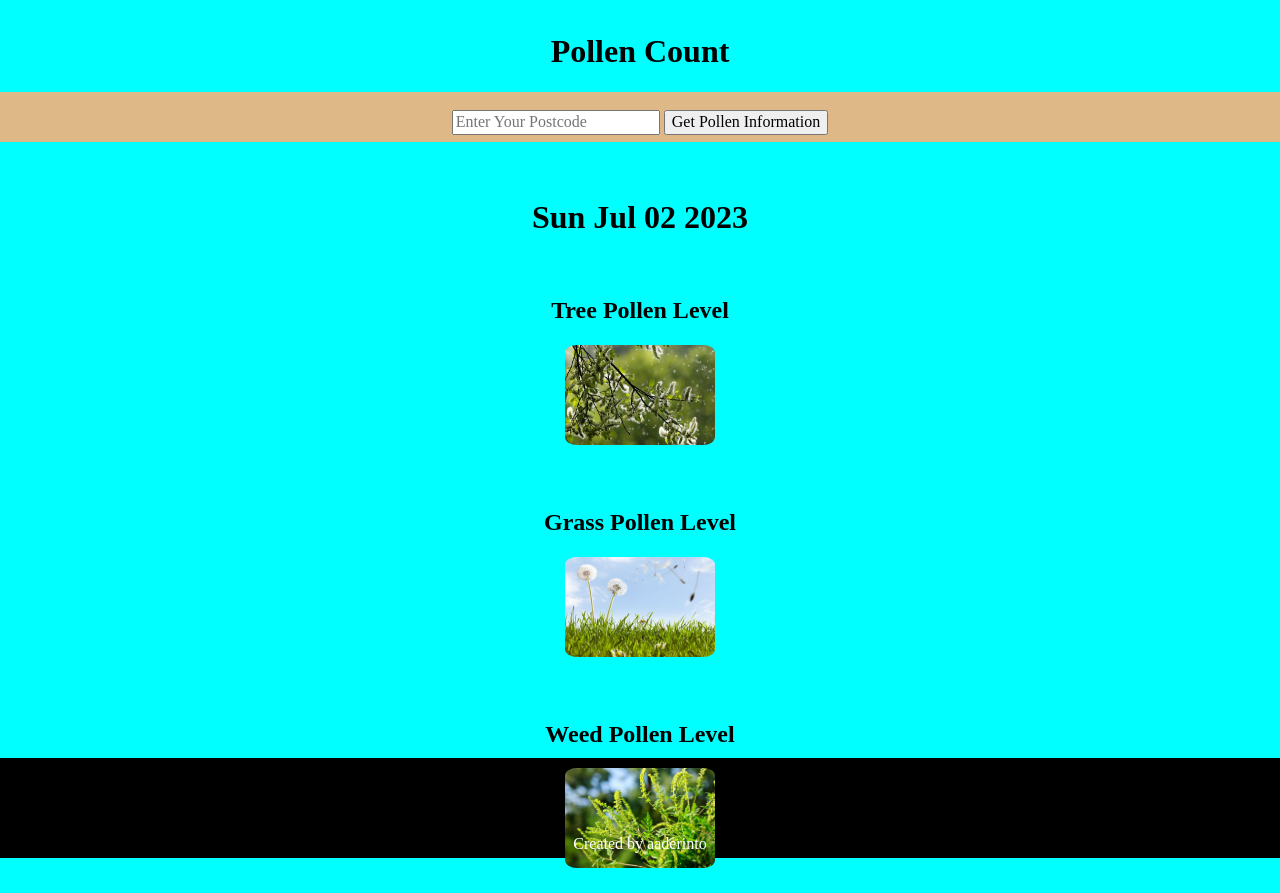
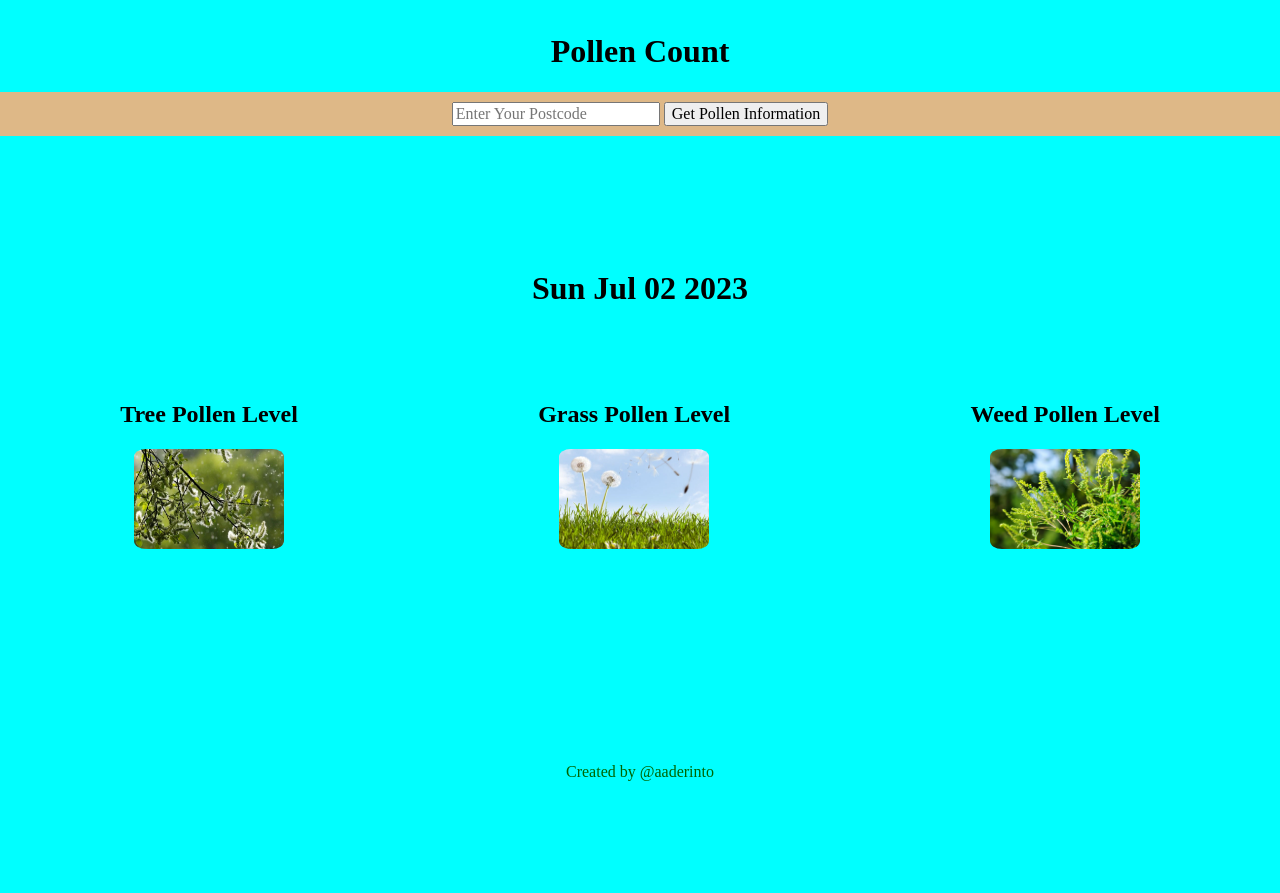
Before and after one commit to ad3rinto/polinator, a plain HTML site: page index.html in a window 1280 px wide. After the commit the page ends 800 px from the top, so only its background shows below. Drawn offline with Linux system fonts and the light colour scheme.

Commit message:
update css

```diff
--- a/css/style.css
+++ b/css/style.css
@@ -33,11 +33,13 @@ header {
 	background-color: burlywood;
 	height: 50px;
 	justify-content: center;
+	margin-bottom: 60px;
+	padding: 10px;
 }
 
 footer {
-	background-color: black;
-	height: 100px;
+	background-color: aqua;
+	height: 50px;
 	margin-top: 80px;
 	text-align: center;
 	margin-bottom: 0;
@@ -74,16 +76,27 @@ section section {
 	font-size: larger;
 }
 .item h3 {
+	flex-basis: 100px;
+	flex-direction: column;
+	flex-grow: 1;
 	margin: 0 auto;
 	text-align: center;
 }
 
+
+container.body {
+	display: flex;
+
+}
+
 p {
-	color: white;
+	color: darkgreen;
 	padding-top: 77px;
 }
 body {
+	display: flex;
 	background-color: aqua;
+	flex-direction: column;
 }
 .container {
 	display: flex;
@@ -94,3 +107,9 @@ body {
 body {
 	max-height: 90vh;
 }
+
+.container2 {
+	display: flex;
+	justify-content: space-around;
+/*	flex-direction: column;*/
+}
--- a/index.html
+++ b/index.html
@@ -14,14 +14,14 @@
 		<link rel="stylesheet" href="css/style.css" />
 	</head>
 	<body>
-		<h1>Pollen Count</h1>
-		<header>
+		<h1 class=body>Pollen Count</h1>
+		<header class=body>
 			<input id="pCode" type="text" name="" value="" placeholder="Enter Your Postcode" />
 			<button type="button" name="button">Get Pollen Information</button>
 		</header>
-		<main>
+		<main class="container body">
 			<section id="dateOfDay"></section>
-			<section class="container">
+			<section class="container2">
 				<section class="item">
 					<h2 class="tree">Tree Pollen Level</h2>
 					<h3 class="tree"></h3>
@@ -39,8 +39,8 @@
 				</section>
 			</section>
 		</main>
-		<footer>
-			<p>Created by aaderinto</p>
+		<footer class=body>
+			<p>Created by @aaderinto</p>
 		</footer>
 		<script type="text/javascript" src="js/main.js"></script>
 	</body>
```
